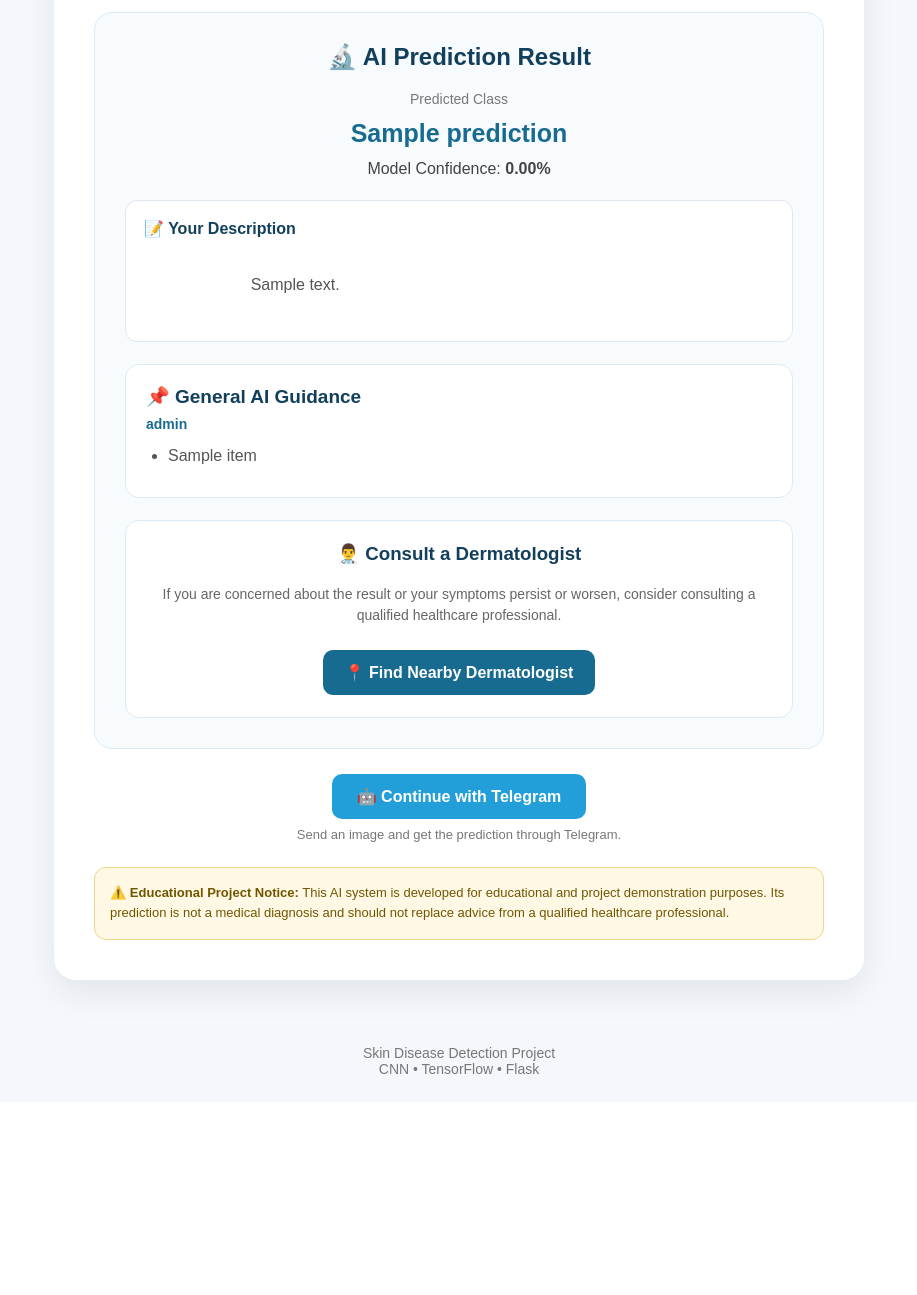
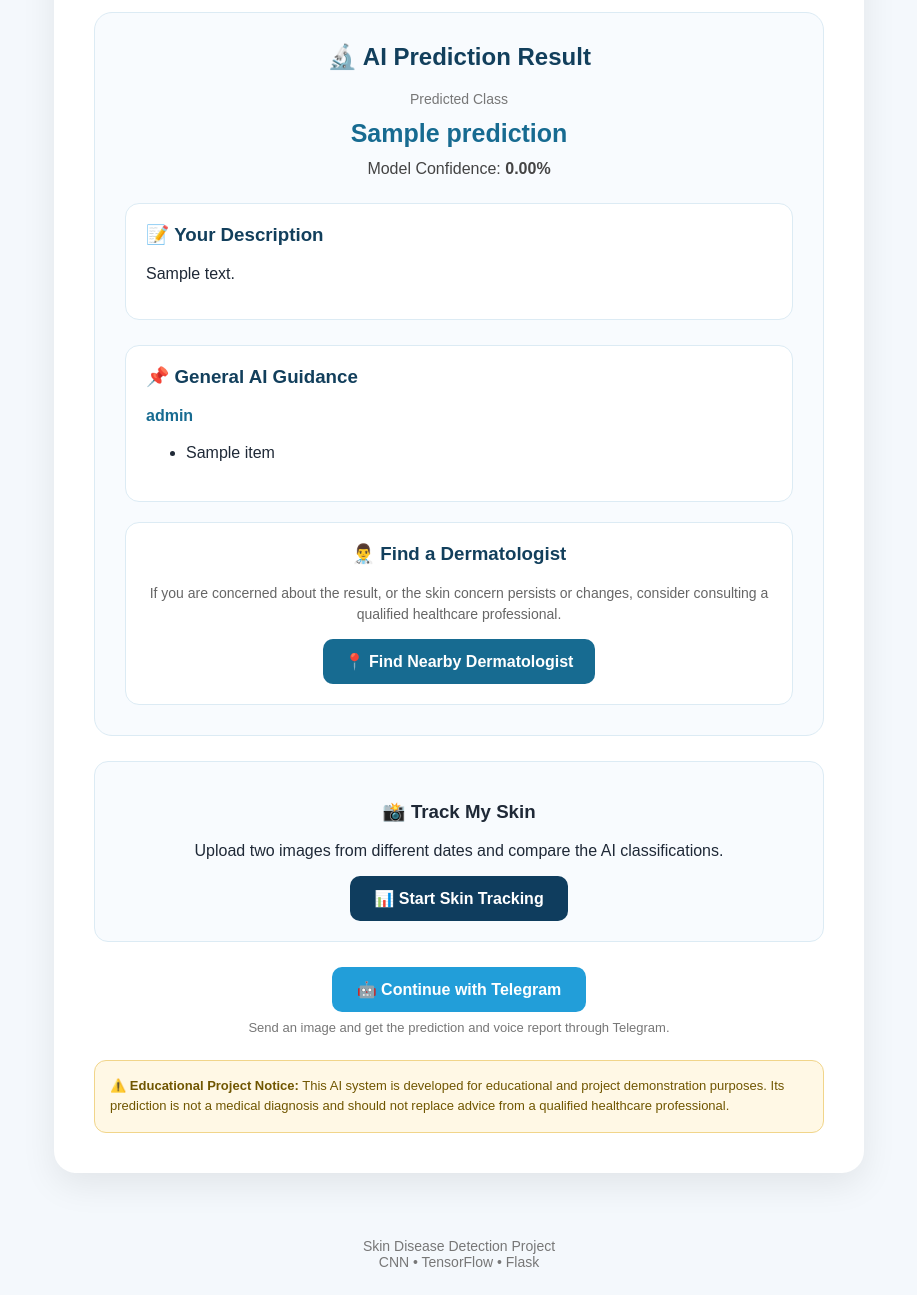
Before and after one commit to keerthana1780-del/skin-disease-detection, a Flask app: template templates/index.html in a window 1280 px wide. Shown: the part 713-2008 px from the top of the page, without its empty margins (181-1098 px from the left). Before the commit the page ends 1787 px from the top, so only its background shows below. Run offline with Flask 3, Linux system fonts and the light colour scheme; the template is opened without the code that fills it: most values are stand-ins (such as "Sample title", 1, 10 or a date in 2020); parts of the project's set-up code (start-up, migrations or seed data) failed here and were passed over.

Commit message:
Update index.html

```diff
--- a/templates/index.html
+++ b/templates/index.html
@@ -247,81 +206,49 @@
             color: #444;
         }
 
-        /* ================= DESCRIPTION RESULT ================= */
-
-        .description-result {
-            margin-top: 22px;
-            padding: 18px;
-            background: white;
-            border-radius: 12px;
-            border: 1px solid #e0e7ed;
-        }
-
-        .description-result-title {
-            font-weight: bold;
-            color: #123f5c;
-            margin-bottom: 8px;
-        }
-
-        .description-result p {
-            margin: 0;
-            color: #555;
-            line-height: 1.6;
-            white-space: pre-wrap;
-        }
-
-        /* ================= AI GUIDANCE ================= */
+        /* ================= GUIDANCE ================= */
 
         .guidance {
-            margin-top: 22px;
+            margin-top: 25px;
             padding: 20px;
             background: white;
             border-radius: 14px;
             border: 1px solid #dcebf4;
         }
 
-        .guidance-title {
-            font-size: 19px;
-            font-weight: bold;
+        .guidance h3 {
+            margin-top: 0;
             color: #123f5c;
-            margin-bottom: 8px;
         }
 
         .guidance-level {
-            font-size: 14px;
             font-weight: bold;
             color: #176b91;
             margin-bottom: 12px;
         }
 
-        .guidance ul {
-            margin: 0;
-            padding-left: 22px;
-        }
-
         .guidance li {
-            margin-bottom: 9px;
-            color: #555;
+            margin-bottom: 8px;
             line-height: 1.5;
         }
 
         /* ================= DOCTOR ================= */
 
-        .doctor-section {
-            margin-top: 22px;
-            padding: 22px;
+        .doctor {
+            margin-top: 20px;
+            padding: 20px;
+            text-align: center;
             background: white;
             border-radius: 14px;
             border: 1px solid #dcebf4;
-            text-align: center;
         }
 
-        .doctor-section h3 {
+        .doctor h3 {
+            color: #123f5c;
             margin-top: 0;
-            color: #123f5c;
         }
 
-        .doctor-section p {
+        .doctor p {
             color: #666;
             font-size: 14px;
             line-height: 1.5;
@@ -329,19 +256,33 @@
 
         .doctor-btn {
             display: inline-block;
-            margin-top: 10px;
-            padding: 13px 22px;
             background: #176b91;
             color: white;
+            padding: 13px 22px;
+            border-radius: 10px;
             text-decoration: none;
-            border-radius: 10px;
             font-weight: bold;
-            transition: 0.2s;
         }
 
-        .doctor-btn:hover {
-            transform: translateY(-2px);
-            box-shadow: 0 7px 18px rgba(23, 107, 145, 0.25);
+        /* ================= TRACK ================= */
+
+        .track-section {
+            margin-top: 25px;
+            text-align: center;
+            padding: 20px;
+            background: #f8fbfe;
+            border-radius: 14px;
+            border: 1px solid #dcebf4;
+        }
+
+        .track-btn {
+            display: inline-block;
+            background: #0f3d5e;
+            color: white;
+            padding: 13px 24px;
+            border-radius: 10px;
+            text-decoration: none;
+            font-weight: bold;
         }
 
         /* ================= TELEGRAM ================= */
@@ -613,15 +523,15 @@
         </div>
 
 
-                <!-- ================= USER DESCRIPTION ================= -->
+        <!-- ================= DESCRIPTION ================= -->
 
         {% if description %}
 
-                <div class="description-result">
+        <div class="guidance">
 
-                    <div class="description-result-title">
+            <h3>
                 📝 Your Description
-                    </div>
+            </h3>
 
             <p>
                 {{ description }}
@@ -632,23 +542,19 @@
         {% endif %}
 
 
-                <!-- ================= AI GUIDANCE ================= -->
+        <!-- ================= IDEA 1 GUIDANCE ================= -->
 
         {% if guidance %}
 
         <div class="guidance">
 
-                    <div class="guidance-title">
+            <h3>
                 📌 General AI Guidance
-                    </div>
-
-                    {% if guidance_level %}
+            </h3>
 
             <div class="guidance-level">
                 {{ guidance_level }}
             </div>
-
-                    {% endif %}
 
             <ul>
 
@@ -667,21 +573,20 @@
         {% endif %}
 
 
-                <!-- ================= FIND DERMATOLOGIST ================= -->
+        <!-- ================= DERMATOLOGIST ================= -->
 
         {% if dermatologist_url %}
 
-                <div class="doctor-section">
+        <div class="doctor">
 
             <h3>
-                        👨‍⚕️ Consult a Dermatologist
+                👨‍⚕️ Find a Dermatologist
             </h3>
 
             <p>
-                        If you are concerned about the result
-                        or your symptoms persist or worsen,
-                        consider consulting a qualified
-                        healthcare professional.
+                If you are concerned about the result,
+                or the skin concern persists or changes,
+                consider consulting a qualified healthcare professional.
             </p>
 
             <a
@@ -702,6 +607,29 @@
     {% endif %}
 
 
+    <!-- ================= IDEA 2 ================= -->
+
+    <div class="track-section">
+
+        <h3>
+            📸 Track My Skin
+        </h3>
+
+        <p>
+            Upload two images from different dates
+            and compare the AI classifications.
+        </p>
+
+        <a
+            href="/track"
+            class="track-btn"
+        >
+            📊 Start Skin Tracking
+        </a>
+
+    </div>
+
+
     <!-- ================= TELEGRAM ================= -->
 
     <div class="telegram-section">
@@ -716,7 +644,10 @@
         </a>
 
         <div class="telegram-text">
-                    Send an image and get the prediction through Telegram.
+
+            Send an image and get the prediction
+            and voice report through Telegram.
+
         </div>
 
     </div>
```
Also changed, not shown: other parts of templates/index.html (+18 -98 lines). Lines whose indentation alone changed are shown as unchanged.
